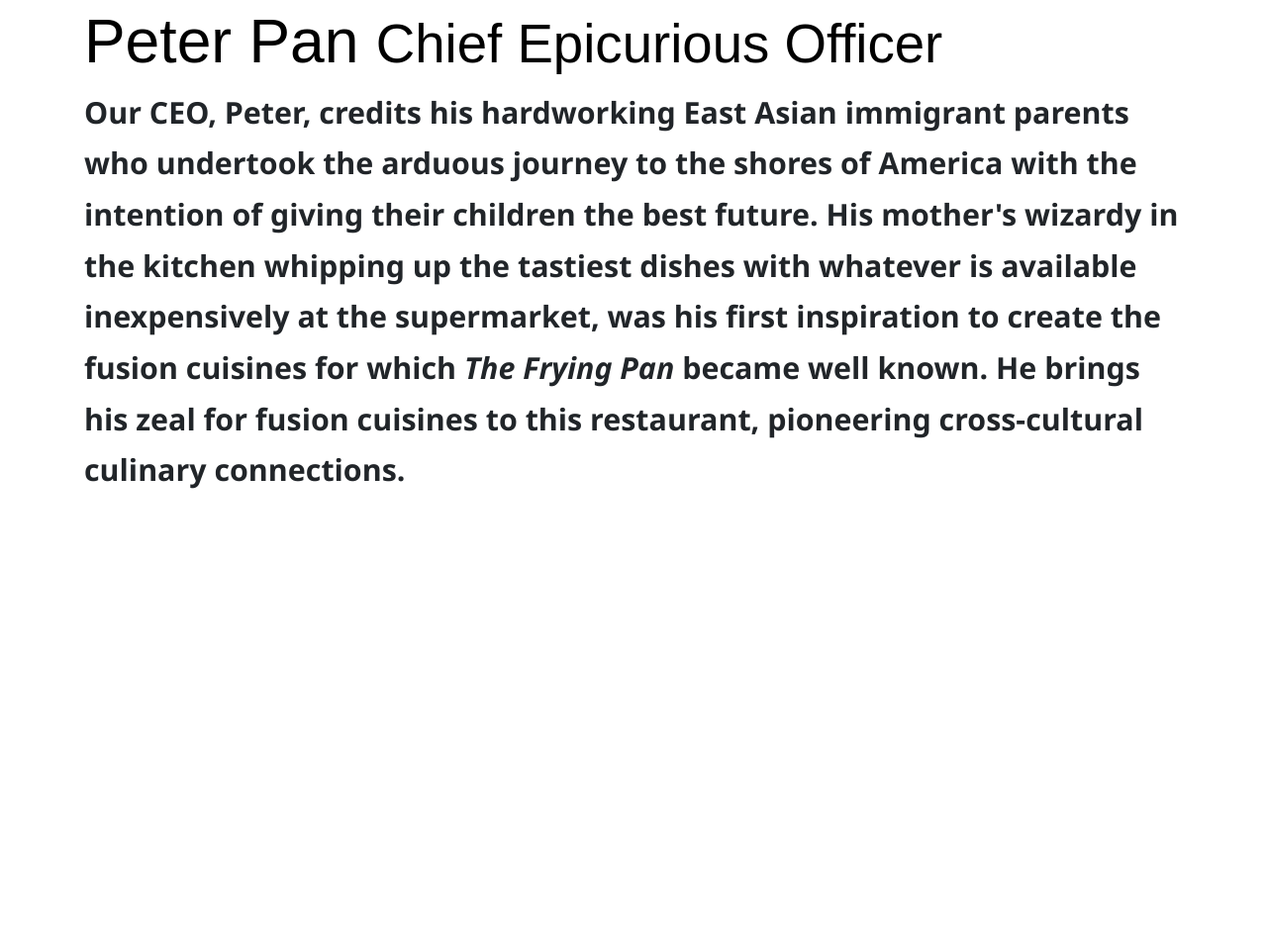
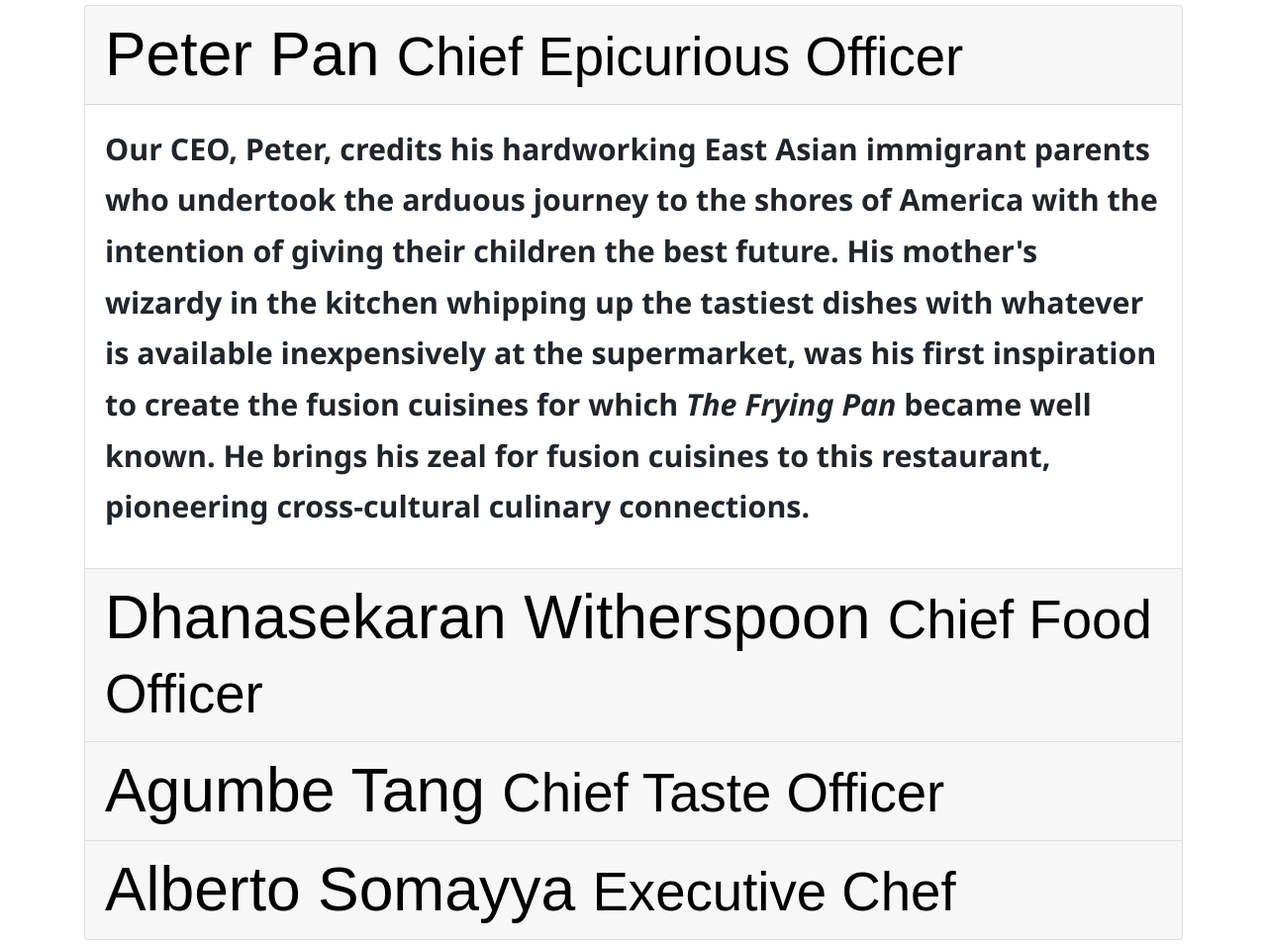
Before and after one commit to villAsh/project, a website: page aboutus.html in a window 1280 px wide. Shown: the part 2091-3045 px from the top of the page at 99% size. Drawn offline with nearby package versions, Linux system fonts and the light colour scheme.

Commit message:
accordion

```diff
--- a/aboutus.html
+++ b/aboutus.html
@@ -97,45 +97,106 @@
         <div class="row">
             <div class="col-12">
                 <h2>Corporate Leadership</h2>
-
-                <div class="accoriosn">
-                    <div class="tab-pane fade show active" role="tabpanel" id="peter">
-                        <h3>Peter Pan <small>Chief Epicurious Officer</small></h3>
-                        <p class="d-none d-lg-block">Our CEO, Peter, credits his hardworking East Asian immigrant parents who
+                <div class="accordion">
+                    <div class="card">
+                        <div class="card-header" role="tab" id="peterhead">
+                            <h3 class="mb-sm-0">
+                                <a data-toggle="collapse" data-target="#peter"> Peter Pan <small>Chief
+                                        Epicurious Officer</small> </a>
+                            </h3>
+                        </div>
+                        <div class="collapse show" role="tabpanel" id="peter" data-parent="#accordion">
+                            <div class="card-body">
+                                <p class="d-none d-lg-block">Our CEO, Peter, credits his hardworking East Asian
+                                    immigrant parents who
                                     undertook the arduous
-                            journey to the shores of America with the intention of giving their children the best future. His
-                            mother's wizardy in the kitchen whipping up the tastiest dishes with whatever is available
-                            inexpensively at the supermarket, was his first inspiration to create the fusion cuisines for which
-                            <em>The Frying Pan</em> became well known. He brings his zeal for fusion cuisines to this
+                                    journey to the shores of America with the intention of giving their children the
+                                    best future. His
+                                    mother's wizardy in the kitchen whipping up the tastiest dishes with whatever is
+                                    available
+                                    inexpensively at the supermarket, was his first inspiration to create the fusion
+                                    cuisines for which
+                                    <em>The Frying Pan</em> became well known. He brings his zeal for fusion cuisines to
+                                    this
                                     restaurant, pioneering cross-cultural culinary connections.
                                 </p>
+
                             </div>
-                    <div class="tab-pane fade" role="tabpanel" id="dhanasekaran">
-                        <h3>Dhanasekaran Witherspoon <small>Chief Food Officer</small></h3>
-                        <p class="d-none d-lg-block">Our CFO, Danny, as he is affectionately referred to by his colleagues,
+                        </div>
+                    </div>
+                    <div class="card">
+                        <div class="card-header" role="tab" id="dhanasekaranhead">
+                            <h3 class="mb-sm-0">
+                                <a data-toggle="collapse" data-target="#dhanasekaran">
+                                    Dhanasekaran Witherspoon <small>Chief Food Officer</small>
+                                </a>
+                            </h3>
+                        </div>
+                        <div class="collapse " role="tabpanel" id="dhanasekaran" data-parent="#accordion">
+                            <div class="card-body">
+                                <p class="d-none d-lg-block">Our CFO, Danny, as he is affectionately referred to by his
+                                    colleagues,
                                     comes from a long established
-                            family tradition in farming and produce. His experiences growing up on a farm in the Australian
-                            outback gave him great appreciation for varieties of food sources. As he puts it in his own words,
+                                    family tradition in farming and produce. His experiences growing up on a farm in the
+                                    Australian
+                                    outback gave him great appreciation for varieties of food sources. As he puts it in
+                                    his own
+                                    words,
                                     <em>Everything that runs, wins, and everything that stays, pays!</em>
                                 </p>
                             </div>
-                    <div class="tab-pane fade" role="tabpanel" id="agumbe">
-                        <h3>Agumbe Tang <small>Chief Taste Officer</small></h3>
-                        <p class="d-none d-lg-block">Blessed with the most discerning gustatory sense, Agumbe, our CTO,
+
+                        </div>
+                    </div>
+                    <div class="card">
+                        <div class="card-header" role="tab" id="agumbehead">
+                            <h3 class="mb-sm-0">
+                                <a data-toggle="collapse" data-target="#agumbe">
+                                    Agumbe Tang <small>Chief Taste Officer</small>
+                                </a>
+                            </h3>
+                        </div>
+                        <div class="collapse" role="tabpanel" id="agumbe" data-parent="#accordion">
+                            <div class="card-body">
+                                <p class="d-none d-lg-block">Blessed with the most discerning gustatory sense, Agumbe,
+                                    our CTO,
                                     personally ensures that every dish
-                            that we serve meets his exacting tastes. Our chefs dread the tongue lashing that ensues if their
-                            dish does not meet his exacting standards. He lives by his motto, <em>You click only if you survive
+                                    that we serve meets his exacting tastes. Our chefs dread the tongue lashing that
+                                    ensues if
+                                    their
+                                    dish does not meet his exacting standards. He lives by his motto, <em>You click only
+                                        if you
+                                        survive
                                         my lick.</em></p>
                             </div>
-                    <div class="tab-pane fade" role="tabpanel" id="alberto">
-                        <h3>Alberto Somayya <small>Executive Chef</small></h3>
-                        <p class="d-none d-lg-block">Award winning three-star Michelin chef with wide International experience
+
+                        </div>
+                    </div>
+                    <div class="card">
+                        <div class="card-header" role="tab" id="albertohead">
+                            <h3 class="mb-0">
+                                <a data-toggle="collapse" data-target="#alberto">
+                                    Alberto Somayya <small>Executive Chef</small>
+                                </a>
+                            </h3>
+                        </div>
+
+                        <div class="collapse" role="tabpanel" id="alberto" data-parent="#accordion">
+                            <div class="card-body">
+                                <p class="d-none d-lg-block">Award winning three-star Michelin chef with wide
+                                    International
+                                    experience
                                     having worked closely with
-                            whos-who in the culinary world, he specializes in creating mouthwatering Indo-Italian fusion
-                            experiences. He says, <em>Put together the cuisines from the two craziest cultures, and you get a
+                                    whos-who in the culinary world, he specializes in creating mouthwatering
+                                    Indo-Italian fusion
+                                    experiences. He says, <em>Put together the cuisines from the two craziest cultures,
+                                        and you
+                                        get a
                                         winning hit! Amma Mia!</em></p>
                             </div>
 
+                        </div>
+                    </div>
                 </div>
             </div>
         </div>
```
Lines whose indentation alone changed are shown as unchanged.
